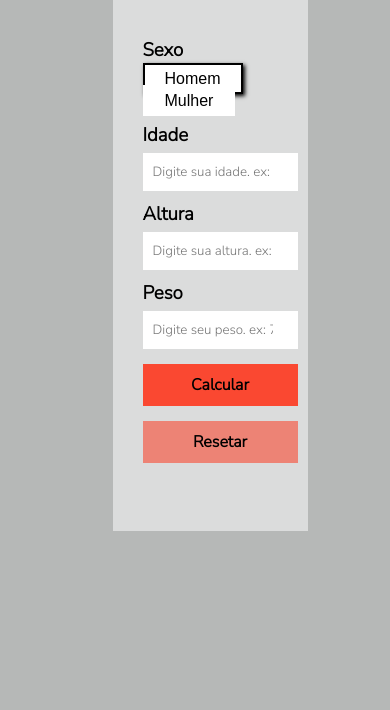
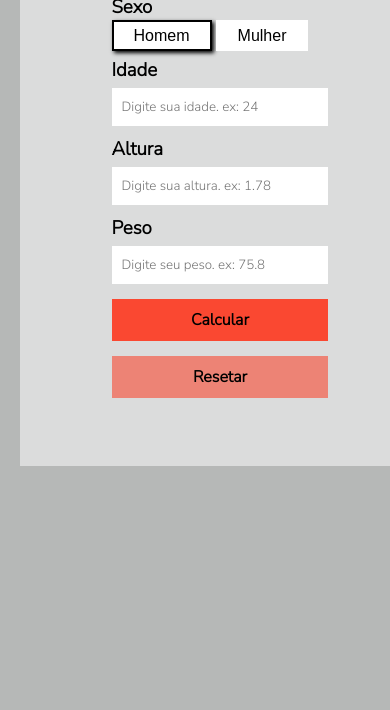
Before and after one commit to lucasmetron/IMC, a plain HTML site: page index.html in a window 390 px wide. Shown: the part 134-844 px from the top of the page. Drawn offline with Linux system fonts and the light colour scheme.

Commit message:
versão teste

```diff
--- a/style.css
+++ b/style.css
@@ -9,10 +9,11 @@ body{
     background-color:  rgb(182,184,183);
 }
 .conteiner{
+    position: relative;
     width: 50%;
     margin: auto;
     padding: 15px;
-    box-sizing: border-box
+    box-sizing: content-box;
 ;
 
 }
@@ -224,3 +225,23 @@ label:hover{
 
 
 }
+
+
+/*                              MEDIA QUERY                                         */
+
+@media screen and (max-width: 630px){
+
+    .conteiner{
+        width: 70%;
+
+    }
+
+}
+
+@media screen and (max-width: 420px){
+
+    .conteiner{
+        width: 90%;
+    }
+
+}
```
